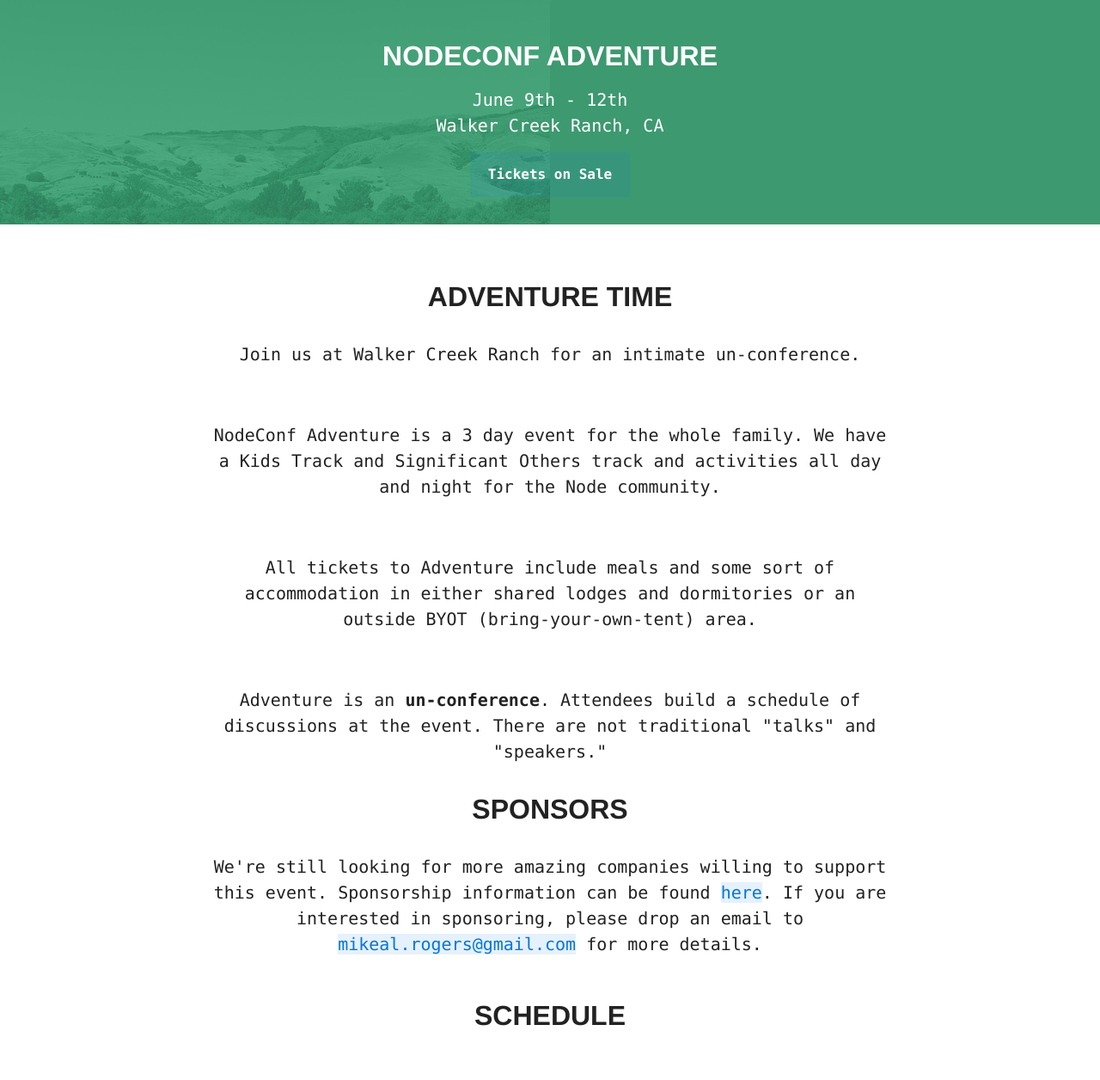
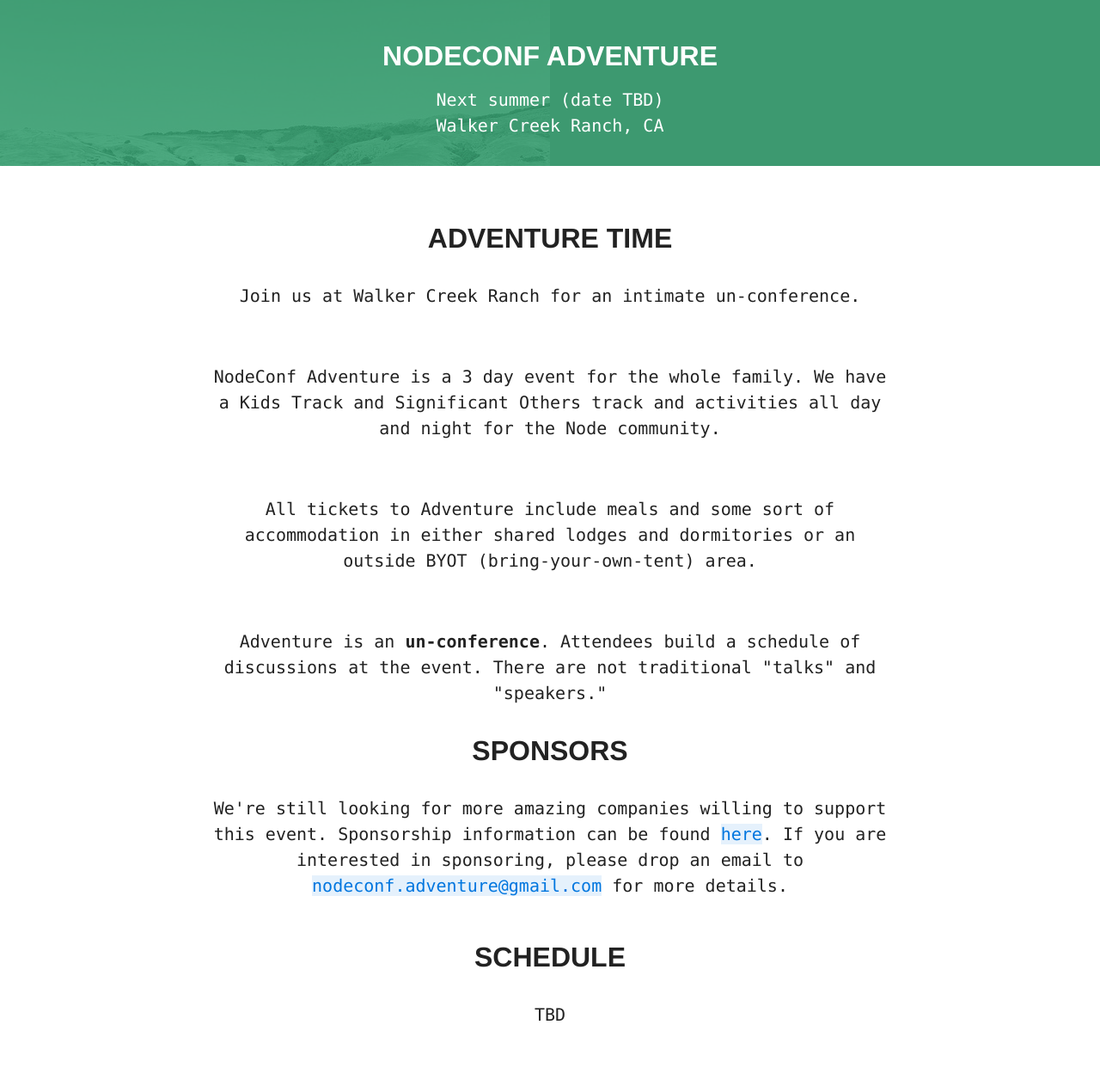
Before and after one commit to nodeconf/website, a website: page index.html in a window 1280 px wide. Shown: the part 275-1531 px from the top of the page at 86% size. Drawn offline with Linux system fonts and the light colour scheme.

Commit message:
Update for 2017

```diff
--- a/index.html
+++ b/index.html
@@ -30,9 +30,9 @@
 
     <div class="md-col-12 sm-col py2 px1 bg-olive event-adventure center">
       <h2>Nodeconf Adventure</h2>
-      <p class="mb0">June 9th - 12th</p>
+      <p class="mb0">Next summer (date TBD)</p>
       <p>Walker Creek Ranch, CA</p>
-      <a href="https://ti.to/nodeconf/adventure-2016" class="button bg-black button-big mb2">Tickets on Sale</a>
+<!--      <a href="https://ti.to/nodeconf/adventure-2016" class="button bg-black button-big mb2">Tickets on Sale</a> -->
     </div>
   </div>
 
@@ -59,13 +59,14 @@
 
     <div class="clearfix"></div>
 
-      <p>We're still looking for more amazing companies willing to support this event. Sponsorship information can be found <a href="/sponsors.html">here</a>. If you are interested in sponsoring, please drop an email to <a href="mailto:mikeal.rogers@gmail.com">mikeal.rogers@gmail.com</a> for more details.</p>
+      <p>We're still looking for more amazing companies willing to support this event. Sponsorship information can be found <a href="/sponsors.html">here</a>. If you are interested in sponsoring, please drop an email to <a href="mailto:nodeconf.adventure@gmail.com">nodeconf.adventure@gmail.com</a> for more details.</p>
 
     <div class="clearfix"></div>
     <h2 class="center m3">Schedule</h2>
 
     <p class="mb4">
-
+      TBD
+<!--
       <div class="md-col-3 sm-col">
         <p>June 9th 1pm</p>
       </div>
@@ -94,7 +95,7 @@
       <div class="md-col-9 sm-col">
         <p>Shuttles to San Francisco. <br>Drop off at <a href="https://www.google.com/maps/place/Sue+Bierman+Park/@37.7958687,-122.3971496,19z/data=!4m2!3m1!1s0x0:0x230f1befa6041fb3">Sue Beirman Park</a> in San Francisco.</p>
       </div>
-
+-->
     </p>
     <div class="clearfix"></div>
 
```
